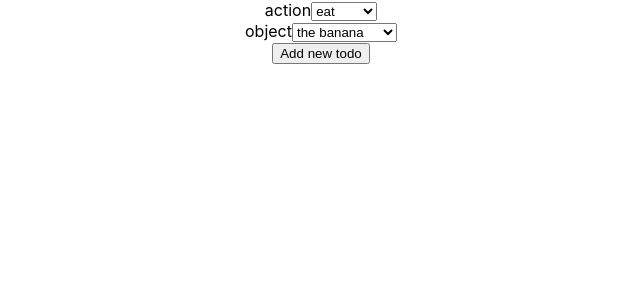
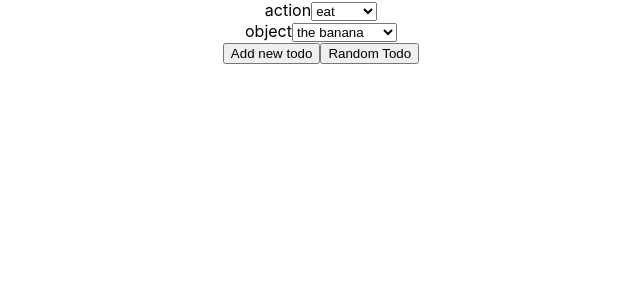
Before and after one commit to kentOneR/todo-list, a React (Create React App) app: page / in a window 1280 px wide. Shown: the top 300 px of the page, without its empty margins (319-959 px from the left). Built offline with nearby package versions, Linux system fonts and the light colour scheme.

Commit message:
Add new random method

```diff
--- a/src/containers/form-container.js
+++ b/src/containers/form-container.js
@@ -26,12 +26,27 @@ class FormContainer extends Component {
     this.props.submitValues(this.state);
   };
 
+  onRandomValues = (e) => {
+    e.preventDefault();
+    const id = new Date().getTime(),
+          action = this.props.actions[Math.floor(Math.random()*this.props.actions.length)],
+          object = this.props.objects[Math.floor(Math.random()*this.props.objects.length)];
+
+    this.setState({
+      id: id,
+      action: action,
+      object: object
+    });
+    this.props.submitValues(this.state);
+  };
+
   render() {
     return (
       <form>
         <SelectForm label='action' options={this.props.actions} changed={this.onActionChangedHangler}/>
         <SelectForm label='object' options={this.props.objects} changed={this.onObjectChangedHangler} />
         <input type='submit' value={this.props.submit} onClick={this.onSubmitValues} />
+        <input type='submit' value='Random Todo' onClick={this.onRandomValues} />
       </form>
     );
   };
```
